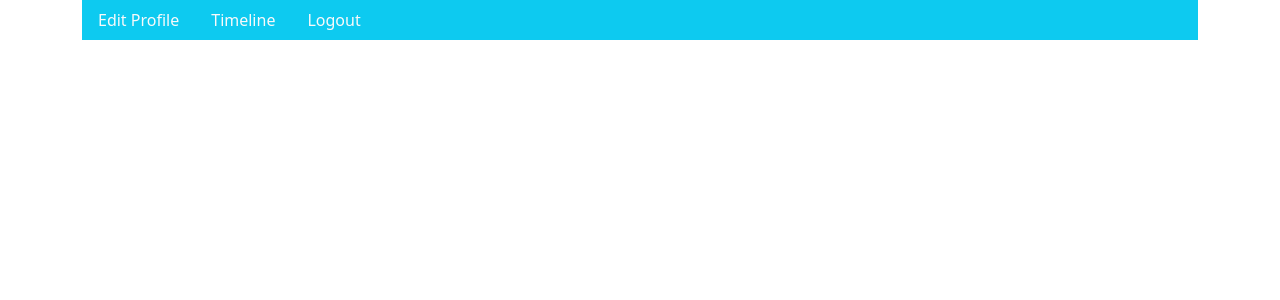
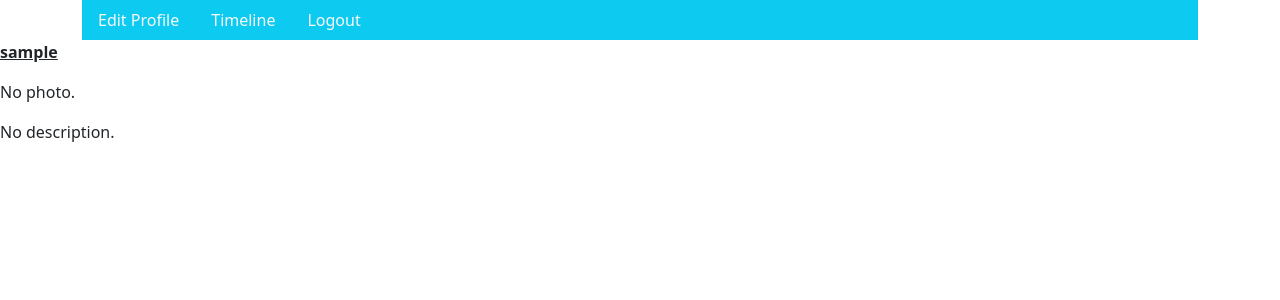
Before and after one commit to TakamichiOsumi/django-practice, a Django app: page /accounts/detail/1 in a window 1280 px wide. Shown: the top 300 px of the page. Run offline with Django 3.2, Linux system fonts and the light colour scheme; the visitor is signed in with stand-in values (Sample User, id 1); data comes from the database, SQL or seed files in the repository; parts of the project's set-up code (start-up, migrations or seed data) failed here and were passed over; some libraries are stand-ins or nearby versions.

Commit message:
Fixed a bug not to be able to see customuser profile by accounts:detail.

```diff
--- a/accounts/templates/accounts/detail.html
+++ b/accounts/templates/accounts/detail.html
@@ -2,8 +2,12 @@
 
 {% block title %}{{ customuser.username }}{% endblock %}
 
-{% block content %}
+{% block contents %}
 <div>
+  <p class="fw-bold text-decoration-underline">
+    {{ customuser.username }}
+  </p>
+
   {% if customuser.photo %}
   <p><img src="{{ customuser.photo.url }}"></p>
   {% else %}
--- a/accounts/urls.py
+++ b/accounts/urls.py
@@ -9,6 +9,6 @@ urlpatterns = [
     path('login/',  LoginView.as_view(), name = 'login'),
     path('logout/', LogoutView.as_view(), name = 'logout'),
     path('signup/', SignupView.as_view(), name = 'signup'),
-    path('edit/<int:pk>',   ProfileEditView.as_view(), name = 'edit'),
+    path('edit/<int:pk>', ProfileEditView.as_view(), name = 'edit'),
     path('detail/<int:pk>', ProfileDetailView.as_view(), name = 'detail'),
 ]
```
